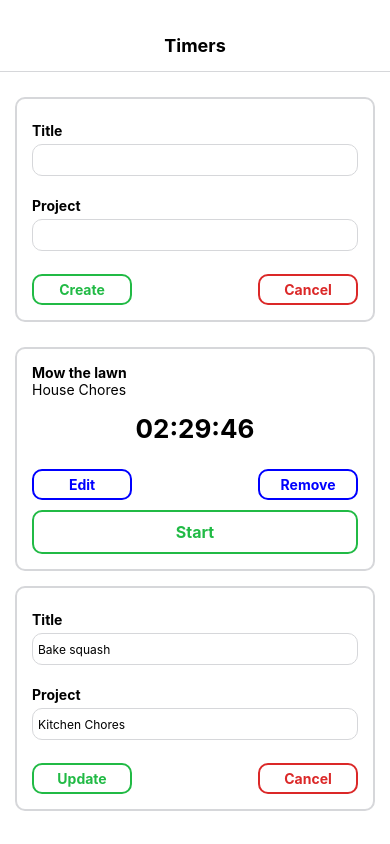
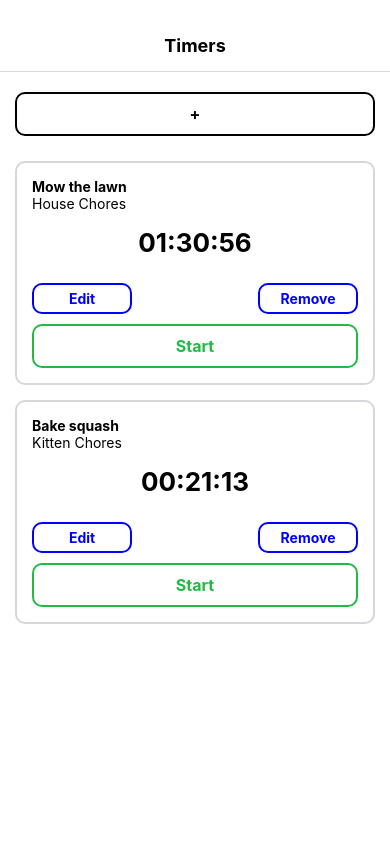
Before and after one commit to MajorPayne36/rodina, a React Native app: screen / in a window 390 px wide. Built offline with nearby package versions, Linux system fonts and the light colour scheme.

Commit message:
added fair bit functionality

```diff
--- a/src/code/time-tracking/TimeTrackingApp.jsx
+++ b/src/code/time-tracking/TimeTrackingApp.jsx
@@ -1,31 +1,61 @@
-import React from 'react'
+import React, { useState } from 'react'
 import { View, StyleSheet, ScrollView, Text } from 'react-native';
+import { v4 as uuidv4 } from 'uuid';
+
+// * Local imports
 import EditableTimer from './components/EditableTimer';
 import ToggleableTimerForm from './components/ToggleableTimerForm';
-
+import { newTimer } from './utils/TimerUtils';
 
 function TimeTrackingApp() {
+    const [timers, settimers] = useState([
+        {
+            title: 'Mow the lawn',
+            project: 'House Chores',
+            id: uuidv4(), elapsed: 5456099,
+            isRunning: true,
+        },
+        {
+            title: 'Bake squash',
+            project: 'Kitten Chores',
+            id: uuidv4(),
+            elapsed: 1273998,
+            isRunning: false,
+        },
+    ]);
+
+    const handleFormSubmit = () => {
+
+    }
+
+    const handleCreateFormSubmit = (timer) => {
+        settimers([newTimer(timer), ...timers]);
+    }
+
     return (
         <View style={styles.appContainer}>
+
             <View style={styles.titleContainer}>
                 <Text style={styles.title}>Timers</Text>
             </View>
+
             <ScrollView style={styles.timerList}>
-                <ToggleableTimerForm isOpen={true} />
-                <EditableTimer
-                    id='1'
-                    title='Mow the lawn'
-                    project='House Chores'
-                    elapsed='8986300'
-                    isRunning
+
+                <ToggleableTimerForm
+                    onFormSubmit={handleCreateFormSubmit}
                 />
-                <EditableTimer
-                    id='2'
-                    title='Bake squash'
-                    project='Kitchen Chores'
-                    elapsed='3890985'
-                    editFormOpen
-                />
+
+                {timers.map(({ title, project, id, elapsed, isRunning }) => (
+                    <EditableTimer
+                        key={id}
+                        id={id}
+                        title={title}
+                        project={project}
+                        elapsed={elapsed}
+                        isRunning={isRunning}
+                    />
+                ))}
+
             </ScrollView>
         </View>
     )
--- a/src/code/time-tracking/components/EditableTimer.jsx
+++ b/src/code/time-tracking/components/EditableTimer.jsx
@@ -1,7 +1,6 @@
-import React from 'react'
-import { View } from 'react-native'
+import React, { useState } from 'react'
 
-// ** Local components import
+// * Local import
 import TimerForm from './TimerForm';
 import Timer from './Timer';
 
@@ -11,8 +10,8 @@ function EditableTimer({
   project,
   elapsed,
   isRunning,
-  editFormOpen,
 }) {
+  const [editFormOpen, seteditFormOpen] = useState(false);
   if (editFormOpen) {
     return (
       <TimerForm
--- a/src/code/time-tracking/components/TimerForm.jsx
+++ b/src/code/time-tracking/components/TimerForm.jsx
@@ -1,5 +1,5 @@
 import { StyleSheet, Text, View, TextInput } from 'react-native';
-import React from 'react';
+import React, { useState } from 'react';
 
 // * Import local components
 import TimerButton from './TimerButton';
@@ -8,37 +8,49 @@ const TimerForm = ({
     id,
     title,
     project,
+    onFormClose,
+    onFormSubmit,
 }) => {
     const submitText = id ? 'Update' : 'Create';
+    const [titles, settitle] = useState(id ? title : '');
+    const [projects, setproject] = useState(id ? project : '');
+
+    const handleSubmit= () => {
+        onFormSubmit({
+            id, titles, projects,
+        });
+    }
 
     return (
         <View style={styles.formContainer}>
 
             <View style={styles.attributeContainer} >
-                <Text style={styles.textInputTitle}>Title</Text>
+                <Text style={styles.textInputTitle}>{titles}</Text>
                 <View style={styles.textInputContainer}>
                     <TextInput
                         style={styles.textInput}
                         underlineColorAndroid='transparent'
-                        defaultValue={title}
+                        onChangeText={settitle}
+                        value={titles}
                     />
                 </View>
             </View>
 
             <View style={styles.attributeContainer}>
-                <Text style={styles.textInputTitle}>Project</Text>
+                <Text style={styles.textInputTitle}>{projects}</Text>
                 <View style={styles.textInputContainer}>
                     <TextInput
                         style={styles.textInput}
                         underlineColorAndroid='transparent'
-                        defaultValue={project}
+                        onChangeText={setproject}
+                        value={projects}
                     />
                 </View>
             </View>
 
             <View style={styles.buttonGroup}>
-                <TimerButton small color='#21BA45' title={submitText} />
-                <TimerButton small color='#DB2828' title='Cancel' />
+                <TimerButton small color='#21BA45' title={submitText} onPress={handleSubmit} />
+                <TimerButton small color='#DB2828' title='Cancel' onPress={onFormClose} />
             </View>
         </View>
     )
--- a/src/code/time-tracking/components/ToggleableTimerForm.jsx
+++ b/src/code/time-tracking/components/ToggleableTimerForm.jsx
@@ -1,15 +1,38 @@
 import { StyleSheet, Text, View } from 'react-native'
-import React from 'react'
+import React, { useState } from 'react'
 
 // * Import local components
 import TimerForm from './TimerForm'
 import TimerButton from './TimerButton'
 
 
-const ToggleableTimerForm = ({isOpen}) => {
+const ToggleableTimerForm = ({onFormSubmit}) => {
+
+  const [isOpen, setisOpen] = useState(false);
+
+  const handleFormOpen = () => {
+    setisOpen(true);
+  }
+
+  const handleFormClose = () => {
+    setisOpen(false);
+  }
+
+  const handleFormSubmit = (timer) => {
+    onFormSubmit(timer);
+    setisOpen(false);
+  }
+
   return (
     <View style={[styles.container, !isOpen && styles.buttonPadding]}>
-      {isOpen ? <TimerForm /> : <TimerButton title='+' color='black' />}
+      {isOpen ? (
+        <TimerForm
+          onFormClose={handleFormClose}
+          onFormSubmit={handleFormSubmit}
+        />
+      ) : (
+        <TimerButton title='+' color='black' onPress={handleFormOpen} />
+      )}
     </View>
   )
 }
@@ -17,11 +40,11 @@ const ToggleableTimerForm = ({isOpen}) => {
 export default ToggleableTimerForm
 
 const styles = StyleSheet.create({
-  container:{
+  container: {
     paddingVertical: 10,
   },
 
-  buttonPadding:{
+  buttonPadding: {
     paddingHorizontal: 15,
   },
 
```
